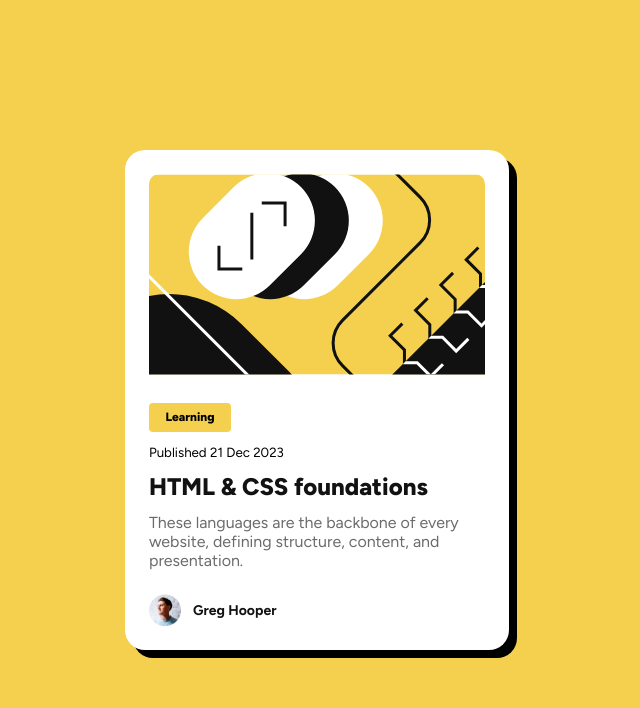
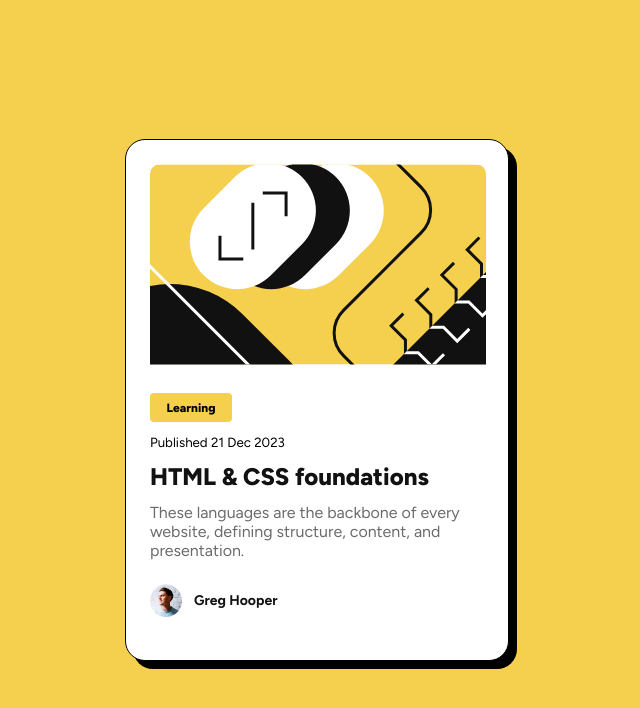
Before and after one commit to ephraimdjeket/Blog-preview-card, a plain HTML site: page index.html in a window 1280 px wide. Shown: the whole page, without its empty margins (323-963 px from the left). Drawn offline with Linux system fonts and the light colour scheme.

Commit message:
Minor change

```diff
--- a/styles.css
+++ b/styles.css
@@ -34,13 +34,14 @@ background-color: var(--Yellow);
 
 .blog-card-container {
   width: 327px;
+  height: 522px;
   border-radius: 20px;
   padding: var(--Space-300) var(--Space-300);
   background-color: var(--White);
   display: flex;
   flex-direction: column;
-  align-items: left;
   box-shadow: 8px 8px black;
+  border: 1px solid black;
 }
 .illustration-img {
   width: 279px;
@@ -59,6 +60,10 @@ background-color: var(--Yellow);
   height: 29px;
   background-color: var(--Yellow);
   border-radius: 4px;
+}
+
+.blog-card-text {
+  padding-bottom: var(--Space-300);
 }
 
 .blog-card-text > h1 {
@@ -85,7 +90,6 @@ h1:hover {
   display: flex;
   flex-direction: row;
   align-items: center;
-  padding-top: var(--Space-300);
   gap: var(--Space-150);
 }
 
```
